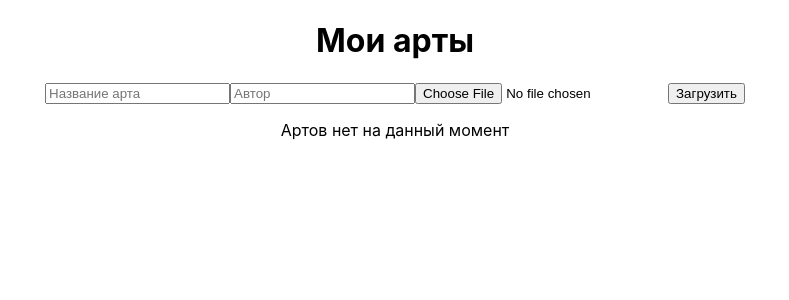
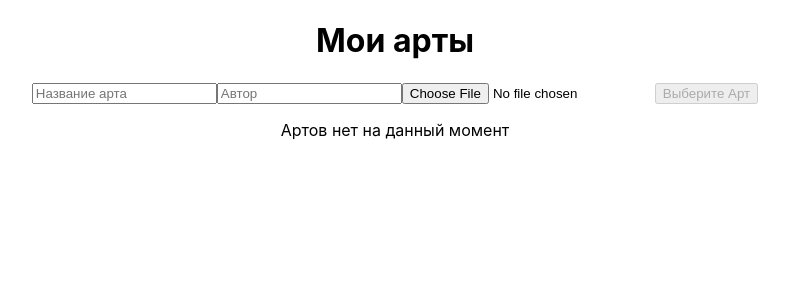
Before and after one commit to smolga2110/ArtPortfolioProject, a React (Create React App) app: page / in a window 1280 px wide. Shown: the top 300 px of the page, without its empty margins (245-1034 px from the left). Built offline with nearby package versions, Linux system fonts and the light colour scheme.

Commit message:
Add button disabling when picture is not choosen

```diff
--- a/src/components/artList.js
+++ b/src/components/artList.js
@@ -11,9 +11,11 @@ function ArtList(){
     const inputFile = useRef(null);
 
     const onImageChange = (event) => {
+
         if (event.target.files && event.target.files[0]) {
             setNewArtRoute(URL.createObjectURL(event.target.files[0]))
         }
+
     }
 
     const addArt = () => {
@@ -54,7 +56,9 @@ function ArtList(){
                     ref={inputFile}
 
                 />
-                <button onClick={addArt}>Загрузить</button>
+
+                {newArtRoute === null ? (<button id="upload_button" disabled='true'>Выберите Арт</button>) : (<button id="upload_button" onClick={addArt}>Загрузить</button>)}
+
             </div>
 
             <div>
```
